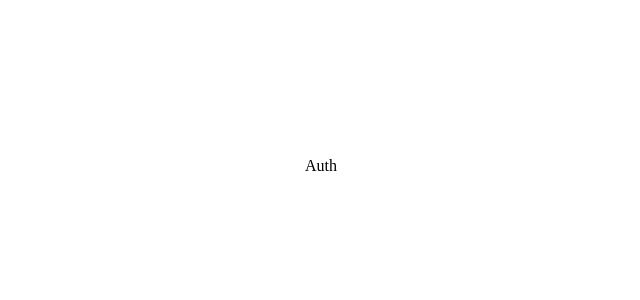
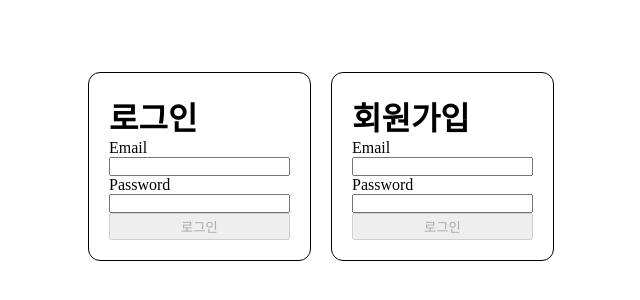
Before and after one commit to mingyeongho/wanted-pre-onboarding-challenge-fe-1, a React (Vite) app: page /auth in a window 1280 px wide. Shown: the part 234-534 px from the top of the page, without its empty margins (319-959 px from the left). Built offline with nearby package versions, Linux system fonts and the light colour scheme.

Commit message:
feat: Login Validate without token

```diff
--- a/src/pages/Auth.tsx
+++ b/src/pages/Auth.tsx
@@ -1,5 +1,113 @@
+import axios from "axios";
+import { ChangeEvent, FormEvent, useState } from "react";
+import styles from "../styles/pages/_auth.module.scss";
+import valid from "../utils/function/valid";
+
 const Auth = () => {
-  return <main>Auth</main>;
+  const [loginInputs, setLoginInputs] = useState({
+    loginEmail: "",
+    loginPw: "",
+  });
+  const [signupInputs, setSignupInputs] = useState({
+    signupEmail: "",
+    signupPw: "",
+  });
+  const { loginEmail, loginPw } = loginInputs;
+  const { signupEmail, signupPw } = signupInputs;
+
+  const onChagne = (e: ChangeEvent<HTMLInputElement>) => {
+    const name = e.target.name;
+
+    if (name === "loginEmail" || name === "loginPw") {
+      setLoginInputs((prev) => ({ ...prev, [e.target.name]: e.target.value }));
+    } else {
+      setSignupInputs((prev) => ({ ...prev, [e.target.name]: e.target.value }));
+    }
+  };
+
+  const onSubmit = async (
+    e: FormEvent,
+    type: "login" | "signup",
+    email: string,
+    password: string
+  ) => {
+    e.preventDefault();
+    let APIURL = import.meta.env.VITE_API_URL;
+    switch (type) {
+      case "login":
+        APIURL += "/users/login";
+        await axios.post(APIURL, {
+          email,
+          password,
+        });
+        break;
+      case "signup":
+        APIURL += "/users/create";
+        await axios.post(APIURL, {
+          email,
+          password,
+        });
+        break;
+    }
+  };
+
+  return (
+    <main className={styles.auth}>
+      <form onSubmit={(e) => onSubmit(e, "login", loginEmail, loginPw)}>
+        <h1>로그인</h1>
+        <label htmlFor="loginEmail">Email</label>
+        <input
+          type="text"
+          name="loginEmail"
+          id="loginEmail"
+          value={loginEmail}
+          onChange={onChagne}
+        />
+        <label htmlFor="loginPw">Password</label>
+        <input
+          type="password"
+          name="loginPw"
+          id="loginPw"
+          minLength={8}
+          value={loginPw}
+          onChange={onChagne}
+        />
+        <button
+          type="submit"
+          disabled={!valid({ email: loginEmail, pw: loginPw })}
+        >
+          로그인
+        </button>
+      </form>
+
+      <form onSubmit={(e) => onSubmit(e, "signup", signupEmail, signupPw)}>
+        <h1>회원가입</h1>
+        <label htmlFor="signupEmail">Email</label>
+        <input
+          type="text"
+          name="signupEmail"
+          id="signupEmail"
+          value={signupEmail}
+          onChange={onChagne}
+        />
+        <label htmlFor="signupPw">Password</label>
+        <input
+          type="password"
+          name="signupPw"
+          id="signupPw"
+          minLength={8}
+          value={signupPw}
+          onChange={onChagne}
+        />
+        <button
+          type="submit"
+          disabled={!valid({ email: signupEmail, pw: signupPw })}
+        >
+          로그인
+        </button>
+      </form>
+    </main>
+  );
 };
 
 export default Auth;
--- /dev/null
+++ b/src/styles/pages/_auth.module.scss
@@ -0,0 +1,15 @@
+.auth {
+  display: flex;
+  gap: 20px;
+
+  & > form {
+    display: flex;
+    flex-direction: column;
+    padding: 20px;
+    border-radius: 12px;
+    border: 1px solid black;
+    & > button {
+      padding: 2px;
+    }
+  }
+}
--- /dev/null
+++ b/src/utils/constant.ts
@@ -0,0 +1 @@
+export const regexValid = /@./;
--- /dev/null
+++ b/src/utils/function/valid.ts
@@ -0,0 +1,18 @@
+import { regexValid } from "../constant";
+import { ValidType } from "../type";
+
+/**
+ * true: enable
+ * false: disable
+ */
+const valid = ({ email, pw }: ValidType): boolean => {
+  //   if (regexValid.test(email) && pw.length >= 8) {
+  //     return true;
+  //   }
+  if (email.includes("@") && email.includes(".") && pw.length >= 8) {
+    return true;
+  }
+  return false;
+};
+
+export default valid;
--- /dev/null
+++ b/src/utils/type.ts
@@ -0,0 +1,4 @@
+export type ValidType = {
+  email: string;
+  pw: string;
+};
```
Also changed, not shown: 1 other file (tests, documents, lock files or other folders).
